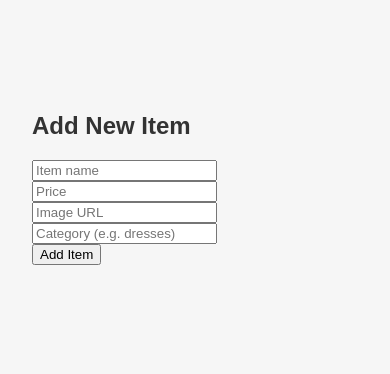
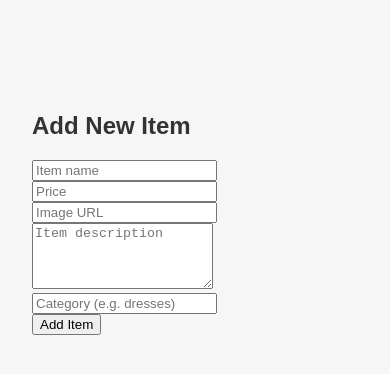
Before and after one commit to carly-cracker/SBs-stores-and-guides, a React (Vite) app: page /add-item in a window 390 px wide. Shown: the top 374 px of the page. Built offline with nearby package versions, Linux system fonts and the light colour scheme.

Commit message:
adds the mobile phone resposiveness

```diff
--- a/src/App.css
+++ b/src/App.css
@@ -320,3 +320,15 @@
   border-radius: 5px;
   cursor: pointer;
 }
+.item-grid {
+  display: grid;
+  grid-template-columns: repeat(auto-fill, minmax(160px, 1fr));
+  gap: 1rem;
+  padding: 1rem;
+}
+
+@media (max-width: 600px) {
+  .item-grid {
+    grid-template-columns: 1fr 1fr; /* 2 columns on phones */
+  }
+}
--- a/src/components/AddItem.jsx
+++ b/src/components/AddItem.jsx
@@ -8,6 +8,7 @@
     name: "",
     price: "",
     image: "",
+    description: "",
     category: ""
   });
 
@@ -60,6 +61,14 @@
           onChange={handleChange}
           required
         /><br />
+        <textarea
+          name="description"
+          placeholder="Item description"
+          value={formData.description}
+          onChange={handleChange}
+          required
+          rows={4}
+        /><br />
         <input
           name="category"
           placeholder="Category (e.g. dresses)"
```
